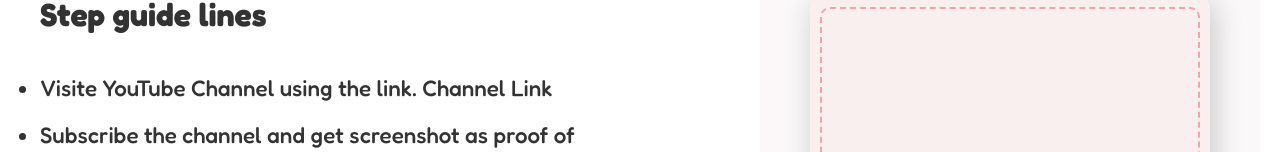
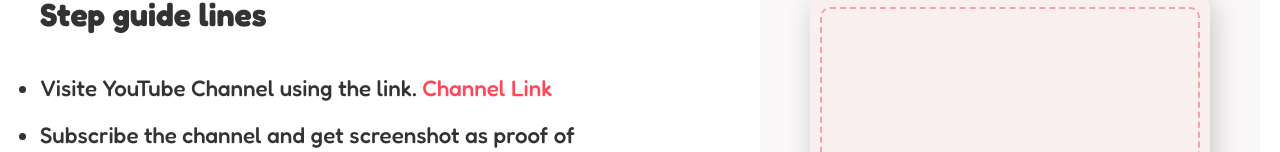
Before and after one commit to Pasindu-Peiris/Hello-YouTube-project_copy_by_me, a React (Create React App) app in the folder client/: page /tasksubcomplete/1 in a window 1280 px wide. Shown: the part 153-305 px from the top of the page. Built offline with nearby package versions, Linux system fonts and the light colour scheme; no server answers; sample sign-in values are in the browser's storage.

Commit message:
Update Tasksubupload.css

```diff
--- a/client/src/assets/pagecss/Tasksubupload.css
+++ b/client/src/assets/pagecss/Tasksubupload.css
@@ -67,6 +67,11 @@
     padding: 10px;
     gap: 5px;
     background-color: rgba(246, 102, 102, 0.059);
+}
+
+#sunlinknav{
+    color: #ff4757;
+    cursor: pointer;
 }
 
 .headerTasksubupload {
```
